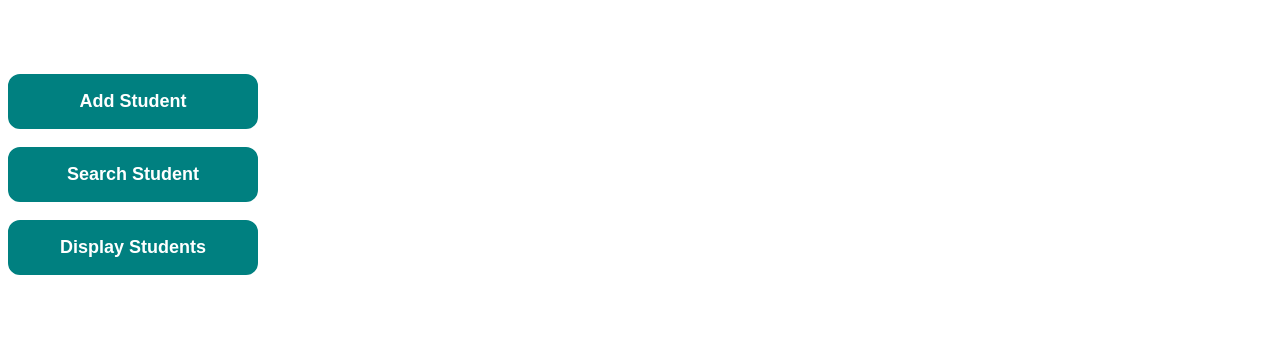
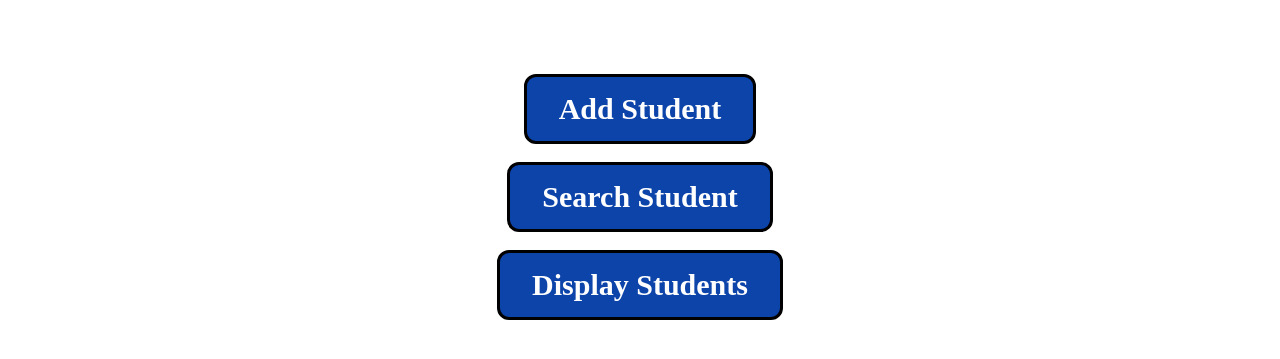
Before and after one commit to risersam101/Student_portal, a plain HTML site: page index01.html in a window 1280 px wide. Shown: the part 109-468 px from the top of the page. Drawn offline with Linux system fonts and the light colour scheme.

Commit message:
Update index01.html

```diff
--- a/index01.html
+++ b/index01.html
@@ -11,24 +11,24 @@
             border: 3px solid #000;
         }
 
-        button{
-            align-items: center;
+        .button button{
             font-weight: bold;
-            font-size: 18px;
+            border: 3px solid #000;
             color: white;
             border-radius: 12px;
-            background-color: teal;
+            background-color: #0c44aa;
             padding: 15px 32px;
-            width: 250px;
-            border: 2px solid teal;
+            text-align: center;
+            text-decoration: none;
+            display: inline-block;
+            font-size: 30px;
+            font-family: Times New Roman;
             cursor: pointer;
-
         }
 
-        button:hover {
-            background-color: white;
-            color: black;
-        }
+        .button{
+            text-align: center;
+            }
         </style>
     </head>
     <body>
```
